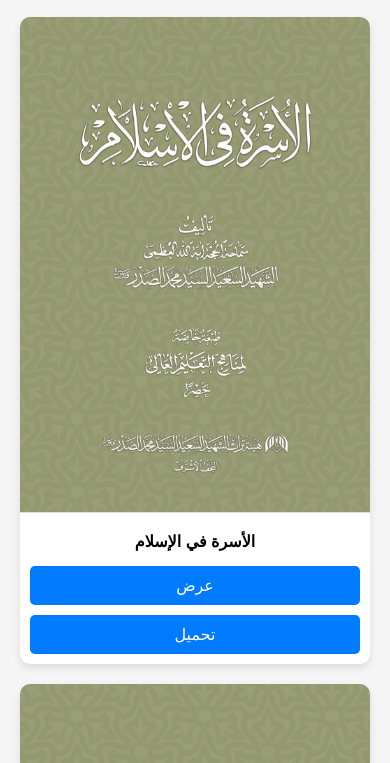
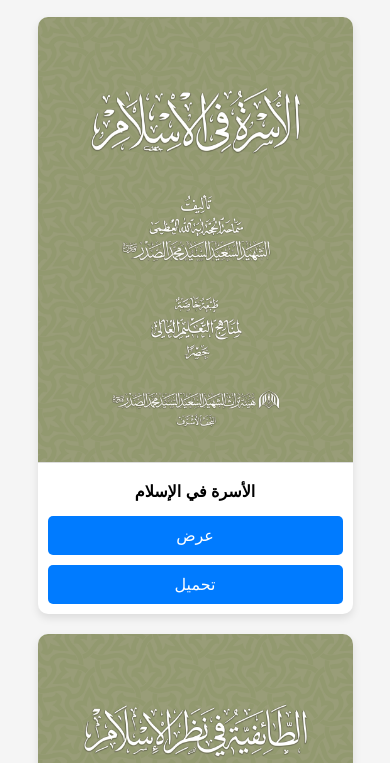
Before and after one commit to Ayadhost/Download-books, a plain HTML site: page index.html in a window 390 px wide. Shown: the part 81-844 px from the top of the page. Drawn offline with Linux system fonts and the light colour scheme.

Commit message:
Update index.html

```diff
--- a/index.html
+++ b/index.html
@@ -20,8 +20,9 @@
             margin: 0;
         }
         .container {
-            display: grid;
-            grid-template-columns: repeat(3, 1fr);
+            display: flex;
+            flex-wrap: wrap;
+            justify-content: center;
             gap: 20px;
             padding: 20px;
         }
@@ -31,6 +32,7 @@
             box-shadow: 0 4px 8px rgba(0, 0, 0, 0.1);
             overflow: hidden;
             transition: transform 0.3s;
+            width: 250px;
         }
         .book:hover {
             transform: scale(1.05);
@@ -62,13 +64,8 @@
             background-color: #0056b3;
         }
         @media (max-width: 768px) {
-            .container {
-                grid-template-columns: repeat(2, 1fr);
-            }
-        }
-        @media (max-width: 480px) {
-            .container {
-                grid-template-columns: 1fr;
+            .book {
+                width: 90%;
             }
         }
     </style>
```
